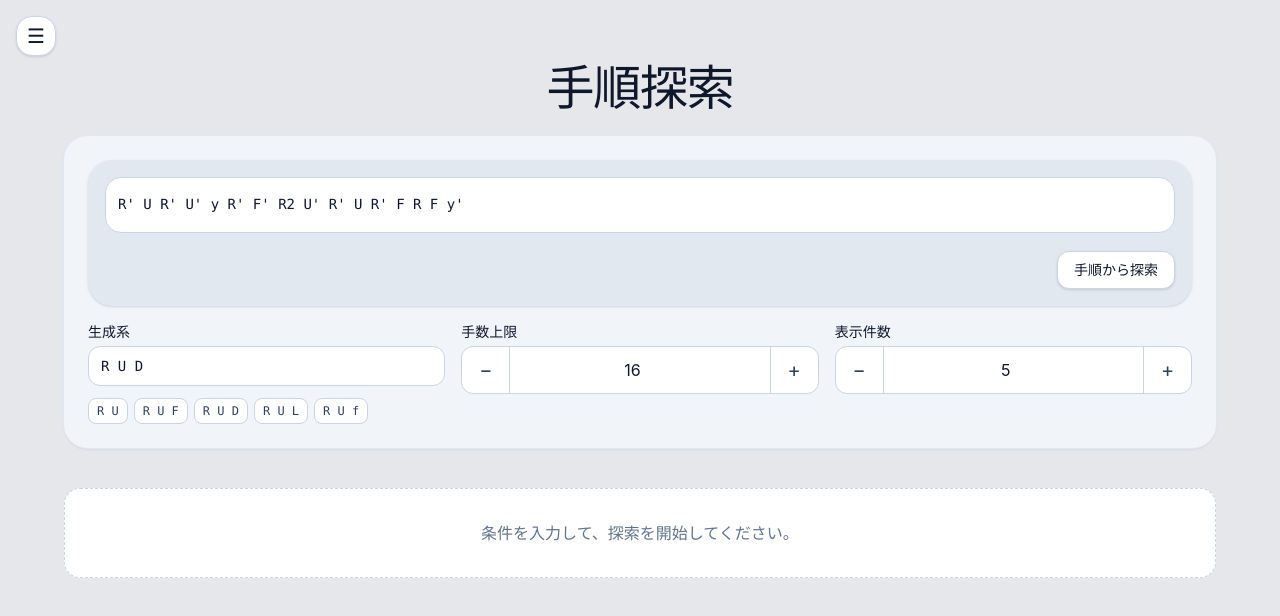
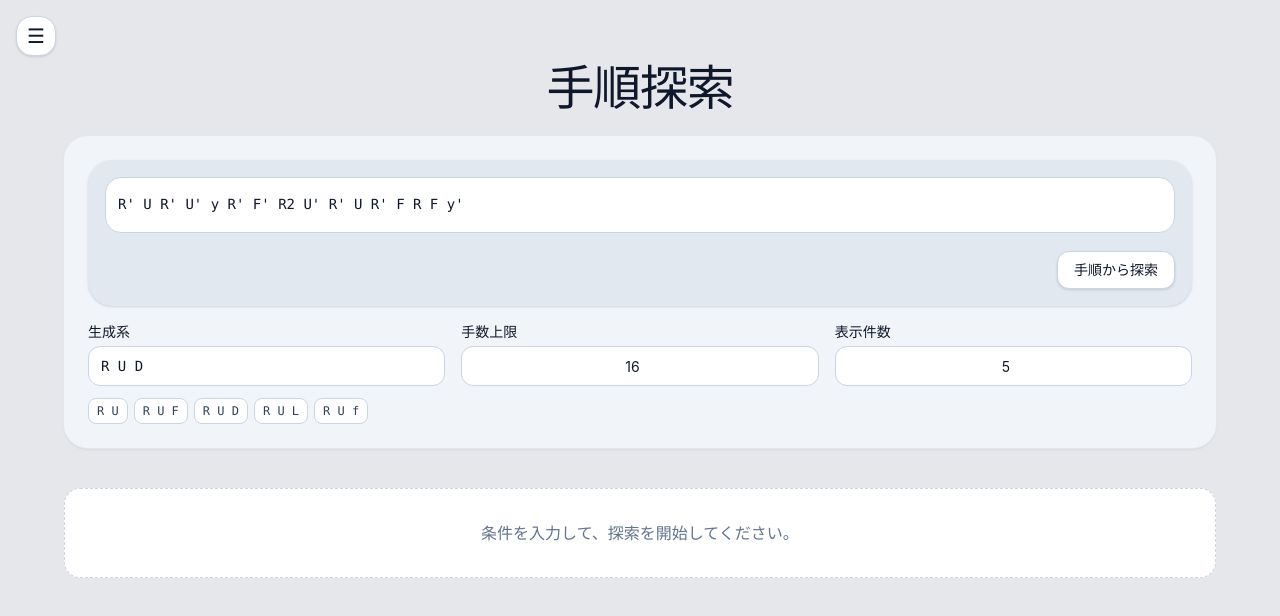
Before and after one commit to hashi-nekomimi/cube-search-app, a React (Vite) app: page / in a window 1280 px wide. Shown: the top 616 px of the page. Built offline with nearby package versions, Linux system fonts and the light colour scheme.

Commit message:
Update App.jsx

```diff
--- a/src/App.jsx
+++ b/src/App.jsx
@@ -651,27 +651,24 @@ function EmptyCard({ text, className = "" }) {
   return <div className={`rounded-2xl border border-dashed border-slate-300 bg-white p-8 text-center text-slate-500 ${className}`}>{text}</div>;
 }
 
-function StepperNumberInput({ label, value, onChange, min = 1, max = 99 }) {
+function NumberInput({ label, value, onChange, min = 1, max = 99 }) {
   const normalizedValue = Number.isFinite(Number(value)) ? Number(value) : min;
 
   function setClamped(nextValue) {
-    const numeric = Number(nextValue);
+    const raw = String(nextValue);
+    if (raw === "") {
+      onChange("");
+      return;
+    }
+
+    const numeric = Number(raw);
     if (!Number.isFinite(numeric)) return;
-    onChange(Math.min(max, Math.max(min, numeric)));
+    onChange(Math.min(max, Math.max(min, Math.trunc(numeric))));
   }
 
   return (
     <label className="grid gap-1">
       <span className="text-sm font-normal">{label}</span>
-      <div className="flex h-12 overflow-hidden rounded-xl border border-slate-300 bg-white focus-within:ring-2 focus-within:ring-slate-400">
-        <button
-          type="button"
-          onClick={() => setClamped(normalizedValue - 1)}
-          className="flex w-12 items-center justify-center border-r border-slate-300 text-xl text-slate-700 transition hover:bg-slate-50 active:scale-95"
-          aria-label={`${label} -1`}
-        >
-          −
-        </button>
       <input
         type="number"
         inputMode="numeric"
@@ -681,17 +678,11 @@ function StepperNumberInput({ label, value, onChange, min = 1, max = 99 }) {
         step="1"
         value={value}
         onChange={(e) => setClamped(e.target.value)}
-          className="h-full min-w-0 flex-1 border-0 bg-white px-2 text-center text-base leading-5 outline-none"
+        onBlur={() => {
+          if (value === "") onChange(min);
+        }}
+        className="h-10 rounded-xl border border-slate-300 bg-white px-3 py-2 text-center text-sm leading-5 outline-none focus:ring-2 focus:ring-slate-400"
       />
-        <button
-          type="button"
-          onClick={() => setClamped(normalizedValue + 1)}
-          className="flex w-12 items-center justify-center border-l border-slate-300 text-xl text-slate-700 transition hover:bg-slate-50 active:scale-95"
-          aria-label={`${label} +1`}
-        >
-          +
-        </button>
-      </div>
     </label>
   );
 }
@@ -1569,8 +1560,8 @@ export default function App() {
                   ))}
                 </div>
               </label>
-              <StepperNumberInput label={t.depthLimit} value={maxSymbolDepth} onChange={setMaxSymbolDepth} min={1} max={30} />
-              <StepperNumberInput label={t.resultLimit} value={limit} onChange={setLimit} min={1} max={50} />
+              <NumberInput label={t.depthLimit} value={maxSymbolDepth} onChange={setMaxSymbolDepth} min={1} max={30} />
+              <NumberInput label={t.resultLimit} value={limit} onChange={setLimit} min={1} max={50} />
             </div>
           </div>
         </div>
```
Lines whose indentation alone changed are shown as unchanged.
